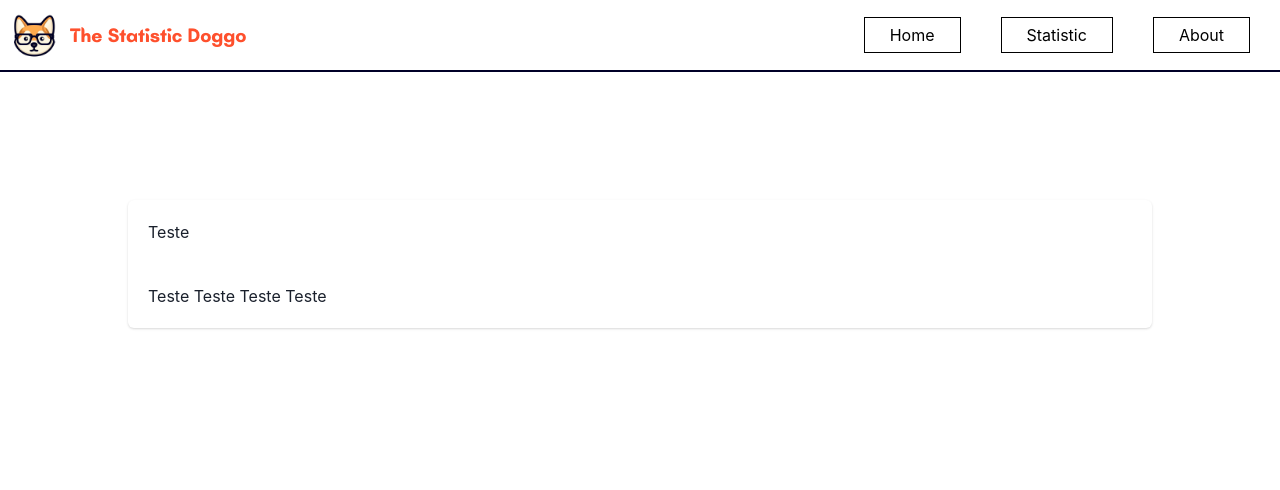
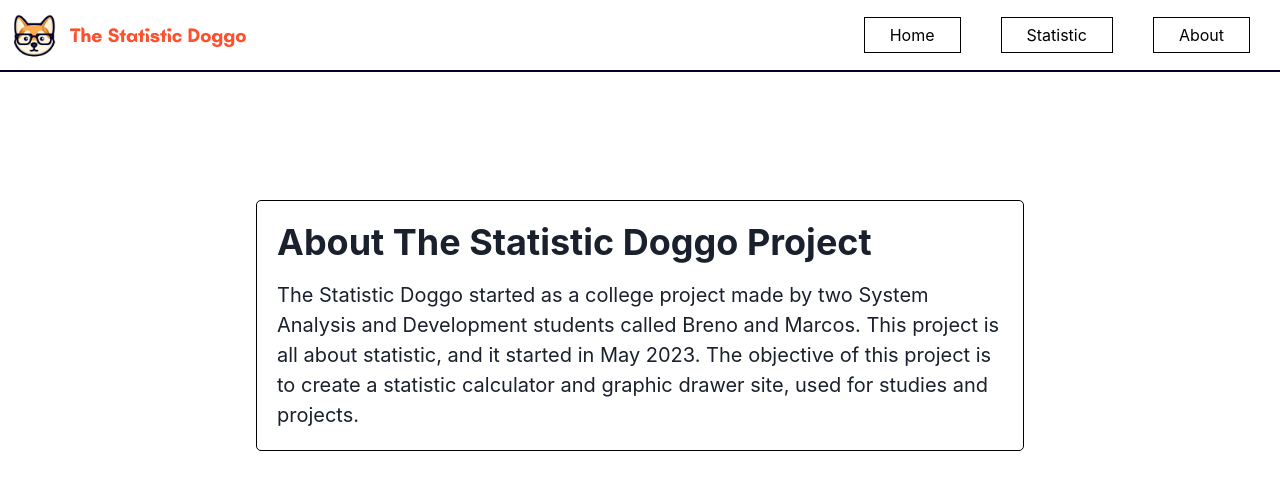
Before and after one commit to brenoocanha/the-statistic-doggo, a React (Create React App) app: page /about in a window 1280 px wide. Shown: the top 490 px of the page. Built offline with nearby package versions, Linux system fonts and the light colour scheme; a web font is replaced by a local one.

Commit message:
up project structure

```diff
--- a/src/pages/About.js
+++ b/src/pages/About.js
@@ -1,28 +1,24 @@
 import React from 'react';
-// import { Link } from 'react-router-dom';
 import styled from 'styled-components';
-import { Card, CardHeader, CardBody, CardFooter } from '@chakra-ui/react'
+import { Heading } from '@chakra-ui/react'
+import { Text } from '@chakra-ui/react'
+import { Box } from '@chakra-ui/react';
 
-const AboutContainer = styled.div`
-  background-color: white;
-  display: flex;
-  width: 100%;
-  height: 100vh;
+const StyledBox = styled(Box)`
+  margin: 10% 20%;
+  border: 1px solid black;
+  padding: 20px;
+  border-radius: 5px;
 `
-const StyledCard = styled(Card)`
-  margin: 10% 10%;
-
-`;
-
 
 function About() {
   return (
-    <div>
-        <StyledCard>
-          <CardHeader>Teste</CardHeader>
-          <CardBody>Teste Teste Teste Teste</CardBody>
-        </StyledCard>
-    </div>
+
+    <StyledBox>
+        <Heading mb={4}>About The Statistic Doggo Project</Heading>
+        <Text fontSize='xl'>
+        The Statistic Doggo started as a college project made by two System Analysis and Development students called Breno and Marcos. This project is all about statistic, and it started in May 2023. The objective of this project is to create a statistic calculator and graphic drawer site, used for studies and projects. </Text>
+    </StyledBox>
   );
 }
 
--- a/src/pages/Statistic.js
+++ b/src/pages/Statistic.js
@@ -1,15 +1,31 @@
 import React from 'react';
-// import { Link } from 'react-router-dom';
-// import styled from 'styled-components';
+import { Link } from 'react-router-dom';
+import styled from 'styled-components';
+import { Tabs, TabList, TabPanels, Tab, TabPanel } from '@chakra-ui/react'
 
 
 
 function Statistic() {
   return (
-    <div>
-      <h1>Statistic Page</h1>
-      <p>Esta é a página de Estatísticas.</p>
-    </div>
+    <Tabs>
+    <TabList>
+      <Tab>Média</Tab>
+      <Tab>Two</Tab>
+      <Tab>Three</Tab>
+    </TabList>
+
+    <TabPanels>
+      <TabPanel>
+        <p>Média Aqui</p>
+      </TabPanel>
+      <TabPanel>
+        <p>two!</p>
+      </TabPanel>
+      <TabPanel>
+        <p>three!</p>
+      </TabPanel>
+    </TabPanels>
+  </Tabs>
   );
 }
 
```
